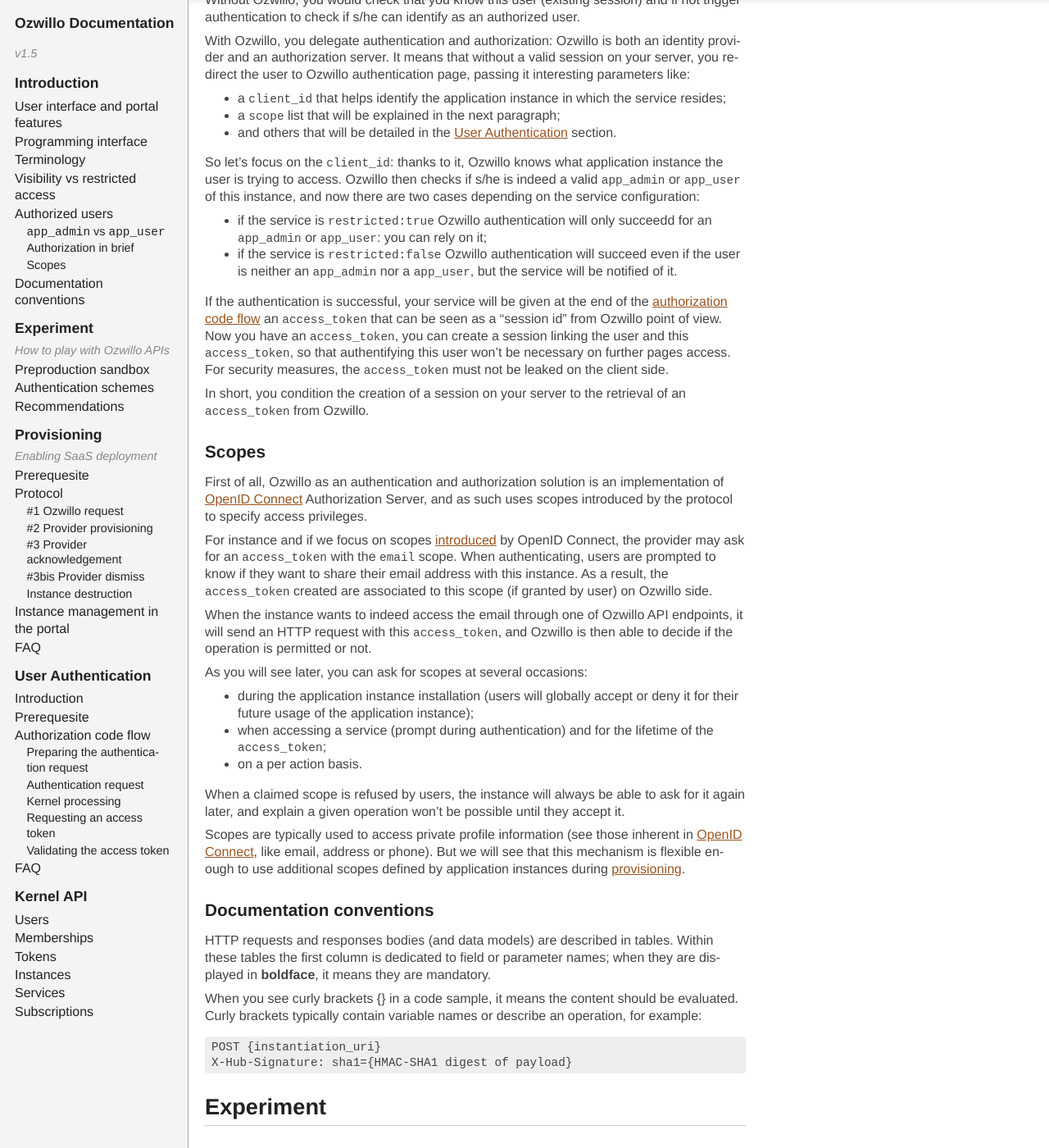
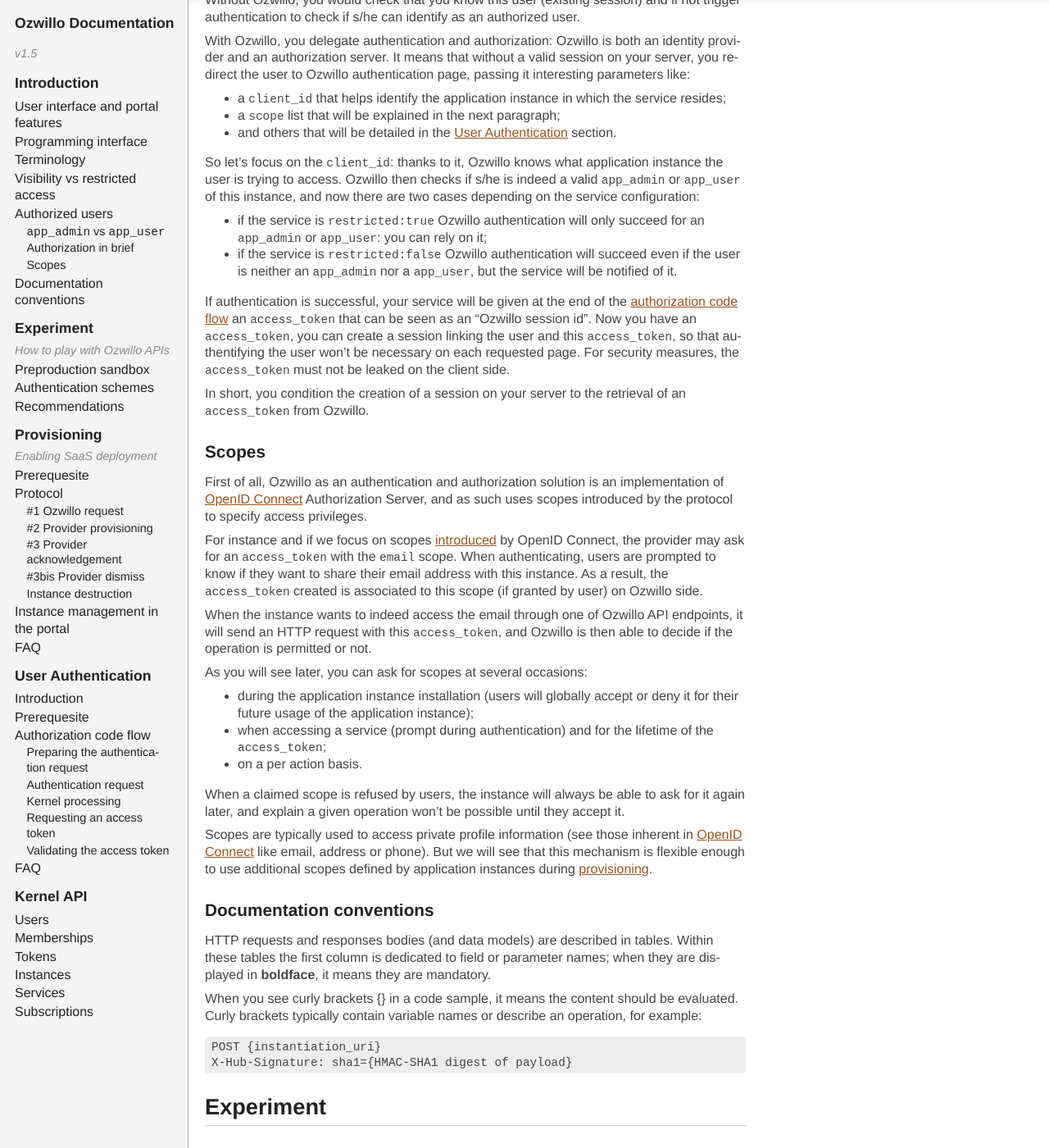
Before and after one commit to ozwillo/ozwillo-doc, a Jekyll site: the page built from index.html, in a window 1280 px wide and 1400 px high, scrolled down 3764 px. Shown: the whole window at 82% size. Built offline with Jekyll 4.4.1, drawn with Linux system fonts in a browser that asks for light colours; nearby versions of some CDN libraries; library files that are not in the unit come from our copies.

Commit message:
phrasing and fixing typos

```diff
--- a/_includes/1-introduction.md
+++ b/_includes/1-introduction.md
@@ -132,10 +132,10 @@
 
 So let's focus on the `client_id`: thanks to it, Ozwillo knows what application instance the user is trying to access. Ozwillo then checks if s/he is indeed a valid `app_admin` or `app_user` of this instance, and now there are two cases depending on the service configuration:
 
-- if the service is `restricted:true` Ozwillo authentication will only succeedd for an `app_admin` or `app_user`: you can rely on it;
+- if the service is `restricted:true` Ozwillo authentication will only succeed for an `app_admin` or `app_user`: you can rely on it;
 - if the service is `restricted:false` Ozwillo authentication will succeed even if the user is neither an `app_admin` nor a `app_user`, but the service will be notified of it.
 
-If the authentication is successful, your service will be given at the end of the [authorization code flow](#ref-4-3) an `access_token` that can be seen as a "session id" from Ozwillo point of view. Now you have an `access_token`, you can create a session linking the user and this `access_token`, so that authentifying this user won't be necessary on further pages access. For security measures, the `access_token` must not be leaked on the client side.
+If authentication is successful, your service will be given at the end of the [authorization code flow](#ref-4-3) an `access_token` that can be seen as an "Ozwillo session id". Now you have an `access_token`, you can create a session linking the user and this `access_token`, so that authentifying the user won't be necessary on each requested page. For security measures, the `access_token` must not be leaked on the client side.
 
 In short, you condition the creation of a session on your server to the retrieval of an `access_token` from Ozwillo.
 
@@ -144,7 +144,7 @@
 
 First of all, Ozwillo as an authentication and authorization solution is an implementation of <a href="http://openid.net/connect/" target="_blank">OpenID Connect</a> Authorization Server, and as such uses scopes introduced by the protocol to specify access privileges.
 
-For instance and if we focus on scopes <a href="http://openid.net/specs/openid-connect-basic-1_0.html#Scopes" target="_blank">introduced</a> by OpenID Connect, the provider may ask for an `access_token` with the `email` scope. When authenticating, users are prompted to know if they want to share their email address with this instance. As a result, the `access_token` created are associated to this scope (if granted by user) on Ozwillo side.
+For instance and if we focus on scopes <a href="http://openid.net/specs/openid-connect-basic-1_0.html#Scopes" target="_blank">introduced</a> by OpenID Connect, the provider may ask for an `access_token` with the `email` scope. When authenticating, users are prompted to know if they want to share their email address with this instance. As a result, the `access_token` created is associated to this scope (if granted by user) on Ozwillo side.
 
 When the instance wants to indeed access the email through one of Ozwillo API endpoints, it will send an HTTP request with this `access_token`, and Ozwillo is then able to decide if the operation is permitted or not.
 
@@ -156,7 +156,7 @@
 
 When a claimed scope is refused by users, the instance will always be able to ask for it again later, and explain a given operation won't be possible until they accept it.
 
-Scopes are typically used to access private profile information (see those inherent in <a href="http://openid.net/specs/openid-connect-basic-1_0.html#Scopes" target="_blank">OpenID Connect</a>, like email, address or phone). But we will see that this mechanism is flexible enough to use additional scopes defined by application instances during [provisioning](#ref-3-2-3-scope).
+Scopes are typically used to access private profile information (see those inherent in <a href="http://openid.net/specs/openid-connect-basic-1_0.html#Scopes" target="_blank">OpenID Connect</a> like email, address or phone). But we will see that this mechanism is flexible enough to use additional scopes defined by application instances during [provisioning](#ref-3-2-3-scope).
 
 ### Documentation conventions
 {: #ref-1-6}
```
